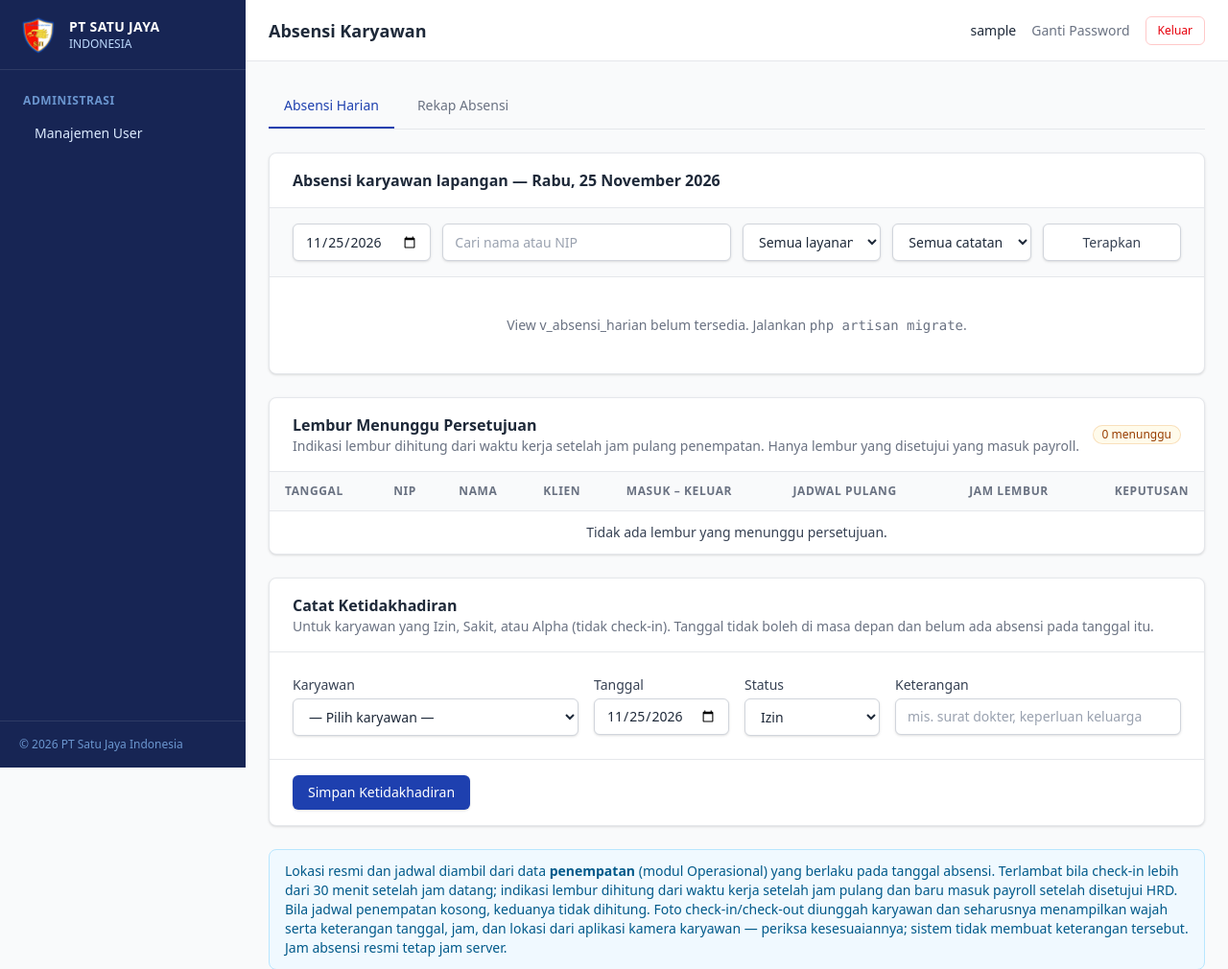
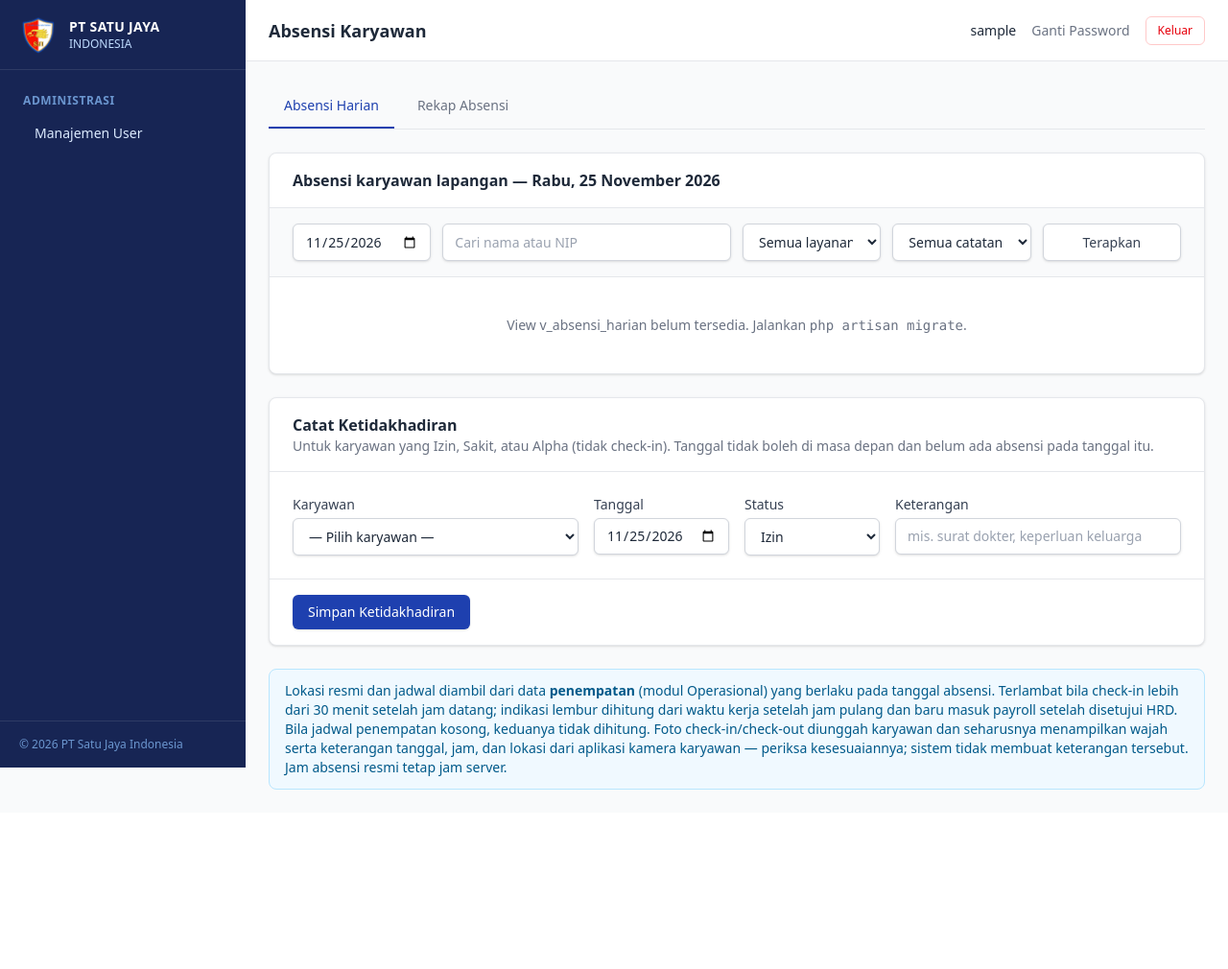
Before and after one commit to priorless/tubes-MSBD-Kel5, a Laravel app: page /hrd/absensi-karyawan in a window 1280 px wide. Shown: the top 1010 px of the page at 96% size. After the commit the page ends 823 px from the top, so only its background shows below. Run offline with Laravel 12, Linux system fonts and the light colour scheme; the visitor is signed in with stand-in values (Sample User, id 1); data comes from the database, SQL or seed files in the repository; data that the repository does not hold is empty; style sheets or scripts are compiled from the project's sources.

Commit message:
menghilangkan persetujuan lembur

```diff
--- a/resources/views/hrd/absensi/index.blade.php
+++ b/resources/views/hrd/absensi/index.blade.php
@@ -181,62 +181,6 @@
         </div>
     @endif
 
-    {{-- Persetujuan lembur (sp_putuskan_lembur) --}}
-    <div class="card mt-6" id="lembur-menunggu">
-        <div class="card-header">
-            <div>
-                <h2 class="card-title">Lembur Menunggu Persetujuan</h2>
-                <p class="text-sm text-gray-500">Indikasi lembur dihitung dari waktu kerja setelah jam pulang penempatan. Hanya lembur yang disetujui yang masuk payroll.</p>
-            </div>
-            <span class="badge badge-warning">{{ $lemburMenunggu->count() }} menunggu</span>
-        </div>
-        <div class="overflow-x-auto">
-            <table class="table">
-                <thead>
-                    <tr>
-                        <th>Tanggal</th>
-                        <th>NIP</th>
-                        <th>Nama</th>
-                        <th>Klien</th>
-                        <th>Masuk &ndash; Keluar</th>
-                        <th>Jadwal Pulang</th>
-                        <th class="text-center">Jam Lembur</th>
-                        <th class="text-right">Keputusan</th>
-                    </tr>
-                </thead>
-                <tbody>
-                    @forelse ($lemburMenunggu as $lembur)
-                        <tr>
-                            <td class="whitespace-nowrap">{{ FormatKolom::tanggal($lembur->tgl, 'd/m/Y') }}</td>
-                            <td class="font-mono text-gray-600">{{ $lembur->nip }}</td>
-                            <td class="font-medium text-gray-800">{{ $lembur->nama }}</td>
-                            <td>{{ $lembur->nama_klien ?? '—' }}</td>
-                            <td class="whitespace-nowrap font-mono">{{ substr((string) $lembur->jam_masuk, 0, 5) }} &ndash; {{ substr((string) $lembur->jam_keluar, 0, 5) }}</td>
-                            <td class="font-mono">{{ $lembur->jadwal_pulang ? substr($lembur->jadwal_pulang, 0, 5) : '—' }}</td>
-                            <td class="text-center font-semibold">{{ $lembur->jam_lembur }} jam</td>
-                            <td>
-                                <div class="flex justify-end gap-2">
-                                    @foreach (['Disetujui' => ['Setujui', 'btn-success'], 'Ditolak' => ['Tolak', 'btn-outline-danger']] as $keputusan => [$label, $kelas])
-                                        <form method="POST" action="{{ route('hrd.absensi.lembur', $lembur->id_absensi) }}"
-                                              onsubmit="return confirm(@js($label.' lembur '.$lembur->jam_lembur.' jam untuk '.$lembur->nama.'?'))">
-                                            @csrf
-                                            <input type="hidden" name="keputusan" value="{{ $keputusan }}">
-                                            <button type="submit" class="{{ $kelas }} btn-sm">{{ $label }}</button>
-                                        </form>
-                                    @endforeach
-                                </div>
-                            </td>
-                        </tr>
-                    @empty
-                        <tr>
-                            <td colspan="8" class="table-empty">Tidak ada lembur yang menunggu persetujuan.</td>
-                        </tr>
-                    @endforelse
-                </tbody>
-            </table>
-        </div>
-    </div>
-
     {{-- Input ketidakhadiran (sp_input_ketidakhadiran) --}}
     <form method="POST" action="{{ route('hrd.absensi.ketidakhadiran') }}" class="card mt-6" id="catat-ketidakhadiran">
         @csrf
```
